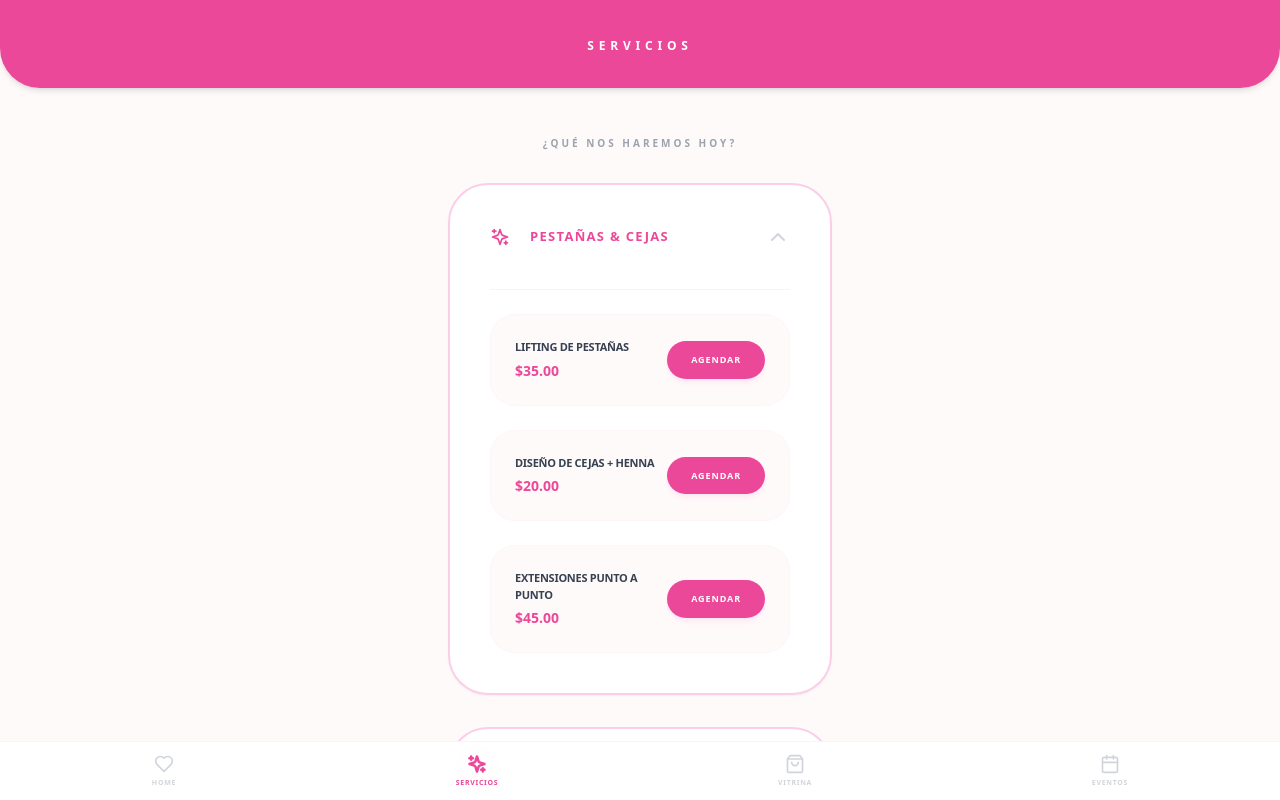
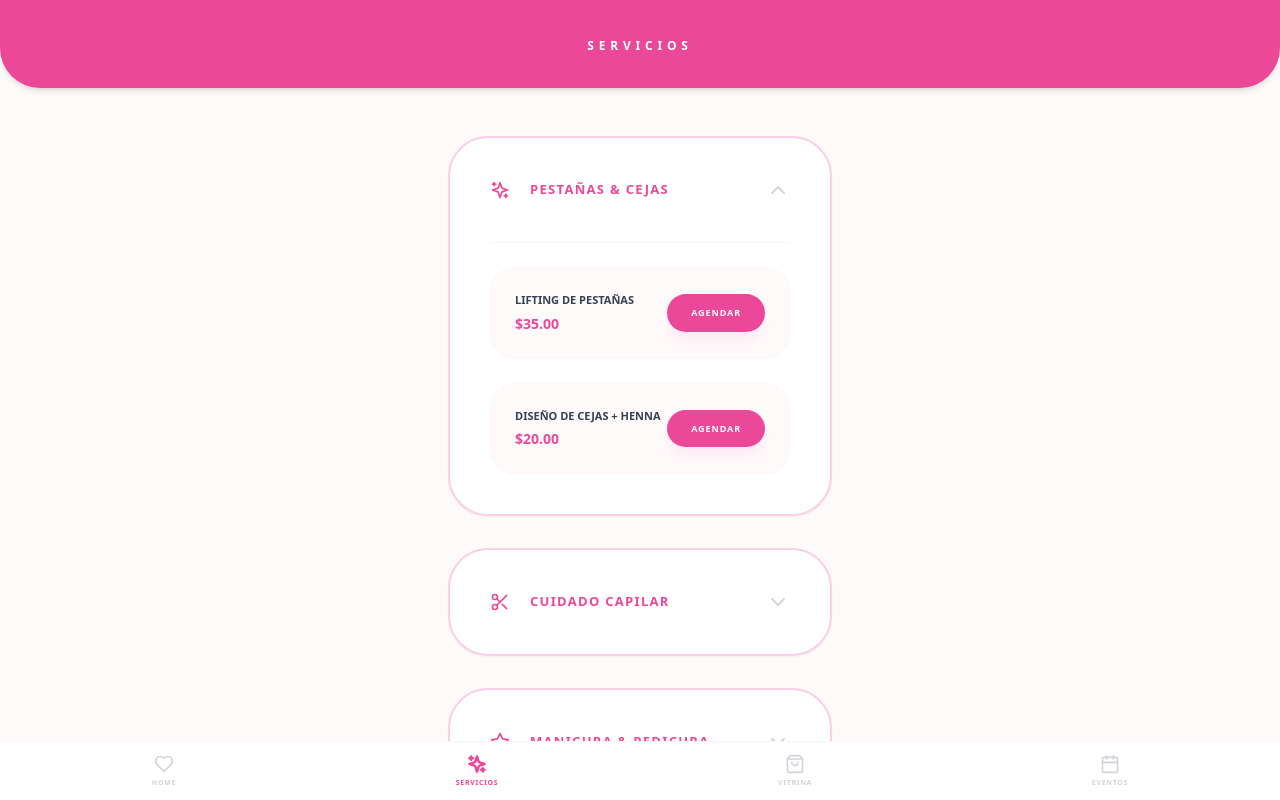
Before and after one commit to anaaz1798/martha-cute-studio, a React (Vite) app: page /servicios in a window 1280 px wide. Both pictures are taken after a click on the button "PESTAÑAS & CEJAS". Shown: the top 800 px of the page. Built offline with nearby package versions, Linux system fonts and the light colour scheme.

Commit message:
Update ServicesPage.jsx

```diff
--- a/src/pages/ServicesPage.jsx
+++ b/src/pages/ServicesPage.jsx
@@ -1,8 +1,10 @@
 import { useState } from 'react';
+import { useNavigate } from 'react-router-dom';
 import Navbar from '../components/Navbar';
 import { ChevronDown, ChevronUp, Scissors, Sparkles, Star } from 'lucide-react';
 
 export default function ServicesPage() {
+  const navigate = useNavigate();
   const [openCategory, setOpenCategory] = useState(null);
 
   const categorias = [
@@ -11,9 +13,8 @@ export default function ServicesPage() {
       nombre: 'Pestañas & Cejas',
       icono: <Sparkles className="w-5 h-5" />,
       servicios: [
-        { nombre: 'Lifting de Pestañas', precio: '35.00' },
-        { nombre: 'Diseño de Cejas + Henna', precio: '20.00' },
-        { nombre: 'Extensiones Punto a Punto', precio: '45.00' }
+        { nombre: 'Lifting de Pestañas', precio: '35.00', tipo: 'fijo' },
+        { nombre: 'Diseño de Cejas + Henna', precio: '20.00', tipo: 'fijo' }
       ]
     },
     {
@@ -21,9 +22,9 @@ export default function ServicesPage() {
       nombre: 'Cuidado Capilar',
       icono: <Scissors className="w-5 h-5" />,
       servicios: [
-        { nombre: 'Hidratación Profunda', precio: '25.00' },
-        { nombre: 'Corte de Puntas', precio: '15.00' },
-        { nombre: 'Secado + Planchado', precio: '20.00' }
+        { nombre: 'Color Global / Balayage', precio: 'Variable', tipo: 'presupuesto' },
+        { nombre: 'Hidratación Profunda', precio: '25.00', tipo: 'fijo' },
+        { nombre: 'Corte de Puntas', precio: '15.00', tipo: 'fijo' }
       ]
     },
     {
@@ -31,57 +32,64 @@ export default function ServicesPage() {
       nombre: 'Manicura & Pedicura',
       icono: <Star className="w-5 h-5" />,
       servicios: [
-        { nombre: 'Semiesmaltado', precio: '18.00' },
-        { nombre: 'Uñas Acrílicas', precio: '40.00' },
-        { nombre: 'Pedicura Spa', precio: '30.00' }
+        { nombre: 'Semiesmaltado', precio: '18.00', tipo: 'fijo' },
+        { nombre: 'Pedicura Spa', precio: '30.00', tipo: 'fijo' }
       ]
     }
   ];
 
-  const toggleCategory = (id) => {
-    setOpenCategory(openCategory === id ? null : id);
+  const handlePresupuesto = (servicio) => {
+    const mensaje = `Hola! Me gustaría pedir un presupuesto para: ${servicio}`;
+    window.open(`https://wa.me/584121663698?text=${encodeURIComponent(mensaje)}`, '_blank');
   };
 
   return (
     <div className="min-h-screen bg-[#fffafa] pb-32 font-sans text-gray-800">
-      {/* Header idéntico al de Vitrina */}
       <nav className="bg-[#ec4899] text-white p-8 text-center sticky top-0 z-50 rounded-b-[40px] shadow-md">
         <span className="font-black uppercase text-[12px] tracking-[0.4em]">Servicios</span>
       </nav>
 
       <main className="max-w-md mx-auto p-8 pt-12 space-y-8">
-        <p className="text-[10px] font-black uppercase tracking-[0.3em] text-gray-400 text-center mb-6">¿Qué nos haremos hoy?</p>
-
         {categorias.map((cat) => (
-          <div key={cat.id} className="bg-white rounded-[40px] shadow-sm border-2 border-[#fbcfe8] overflow-hidden transition-all duration-300">
-            {/* Botón de la Categoría - Súper espacioso */}
+          <div key={cat.id} className="bg-white rounded-[40px] shadow-sm border-2 border-[#fbcfe8] overflow-hidden">
             <button
-              onClick={() => toggleCategory(cat.id)}
-              className="w-full p-10 flex items-center justify-between active:bg-pink-50/20 transition-colors"
+              onClick={() => setOpenCategory(openCategory === cat.id ? null : cat.id)}
+              className="w-full p-10 flex items-center justify-between active:bg-pink-50/20"
             >
               <div className="flex items-center gap-5 text-[#ec4899]">
                 {cat.icono}
                 <span className="font-black uppercase text-[13px] tracking-widest">{cat.nombre}</span>
               </div>
-              {openCategory === cat.id ?
-                <ChevronUp className="text-gray-300 w-6 h-6" /> :
-                <ChevronDown className="text-gray-300 w-6 h-6" />
-              }
+              {openCategory === cat.id ? <ChevronUp className="text-gray-300" /> : <ChevronDown className="text-gray-300" />}
             </button>
 
-            {/* Subcategorías Desplegables */}
             {openCategory === cat.id && (
               <div className="px-10 pb-10 space-y-6 animate-fadeIn">
                 <div className="h-[1px] bg-pink-50 w-full mb-4" />
                 {cat.servicios.map((s, index) => (
                   <div key={index} className="flex justify-between items-center bg-[#fffafa] p-6 rounded-[25px] border border-pink-50/50">
                     <div className="flex flex-col">
-                      <span className="text-[11px] font-black uppercase text-gray-700 tracking-tight">{s.nombre}</span>
-                      <span className="text-[14px] font-black text-[#ec4899] mt-1">${s.precio}</span>
+                      <span className="text-[11px] font-black uppercase text-gray-700">{s.nombre}</span>
+                      <span className="text-[14px] font-black text-[#ec4899] mt-1">
+                        {s.tipo === 'presupuesto' ? 'Por evaluar' : `$${s.precio}`}
+                      </span>
                     </div>
-                    <button className="bg-[#ec4899] text-white px-6 py-3 rounded-full text-[9px] font-black uppercase tracking-widest shadow-md shadow-pink-100 active:scale-95 transition-all">
-                      Agendar
-                    </button>
+
+                    {s.tipo === 'presupuesto' ? (
+                      <button
+                        onClick={() => handlePresupuesto(s.nombre)}
+                        className="bg-gray-800 text-white px-5 py-3 rounded-full text-[8px] font-black uppercase tracking-widest shadow-md active:scale-95 transition-all"
+                      >
+                        Presupuesto
+                      </button>
+                    ) : (
+                      <button
+                        onClick={() => navigate('/reservar')}
+                        className="bg-[#ec4899] text-white px-6 py-3 rounded-full text-[9px] font-black uppercase tracking-widest shadow-lg shadow-pink-100 active:scale-95 transition-all"
+                      >
+                        Agendar
+                      </button>
+                    )}
                   </div>
                 ))}
               </div>
@@ -89,7 +97,6 @@ export default function ServicesPage() {
           </div>
         ))}
       </main>
-
       <Navbar />
     </div>
   );
```
